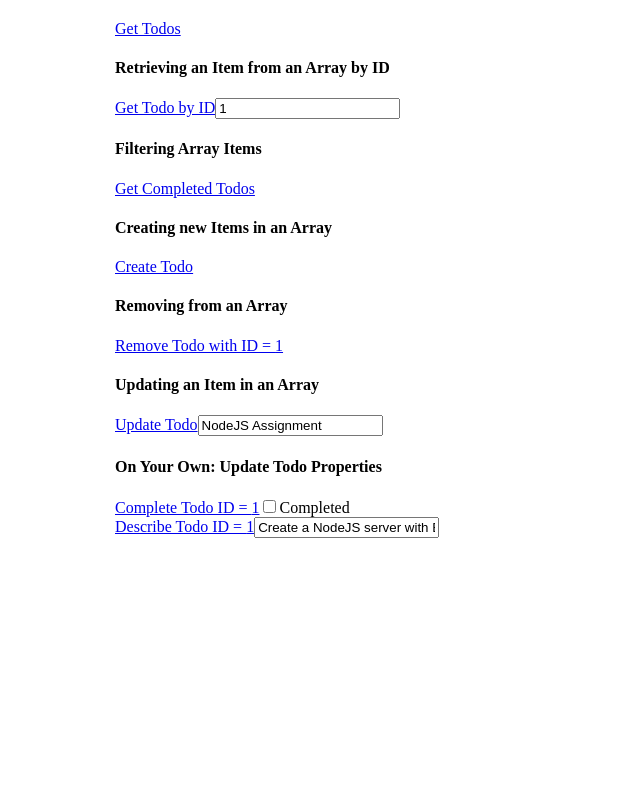
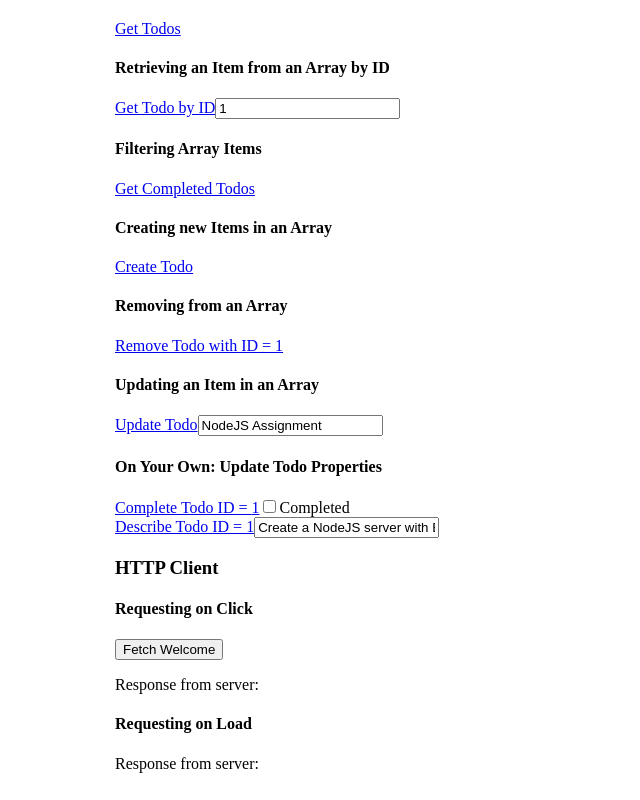
Before and after one commit to agavakole/webdev-client, a Next.js app: page /labs/lab5 in a window 1280 px wide. Shown: the part 892-1692 px from the top of the page, without its empty margins (0-640 px from the left). Before the commit the page ends 1441 px from the top, so only its background shows below. Built offline with nearby package versions, Linux system fonts and the light colour scheme; no server answers.

Commit message:
Add asynchronous HTTP client demo to Lab 5

```diff
--- a/app/labs/lab5/page.tsx
+++ b/app/labs/lab5/page.tsx
@@ -3,6 +3,7 @@ import PathParameters from "./PathParameters";
 import QueryParameters from "./QueryParameters";
 import WorkingWithRemoteObjects from "./WorkingWithRemoteObjects";
 import WorkingWithRemoteArrays from "./WorkingWithRemoteArrays";
+import HttpClient from "./HttpClient";
 
 export default function Lab5() {
   return (
@@ -13,6 +14,7 @@ export default function Lab5() {
       <QueryParameters />
       <WorkingWithRemoteObjects />
       <WorkingWithRemoteArrays />
+      <HttpClient />
     </div>
   );
 }
```
